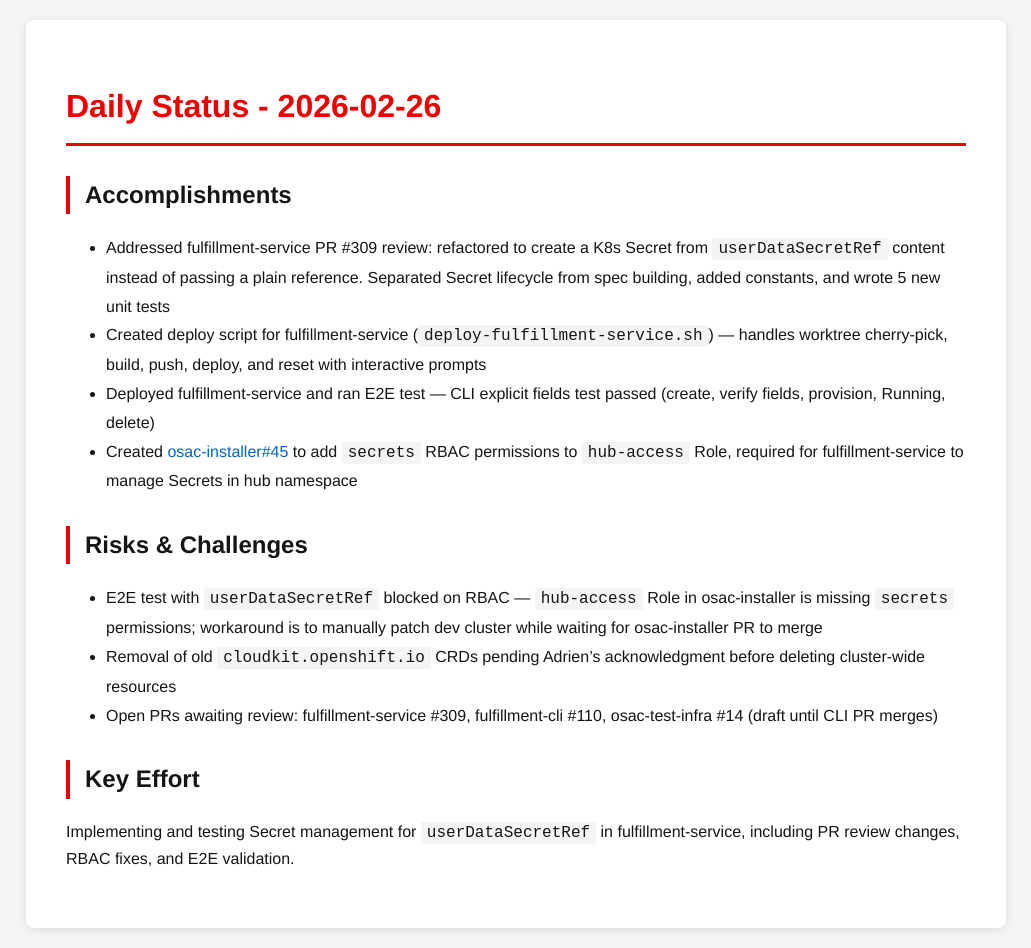
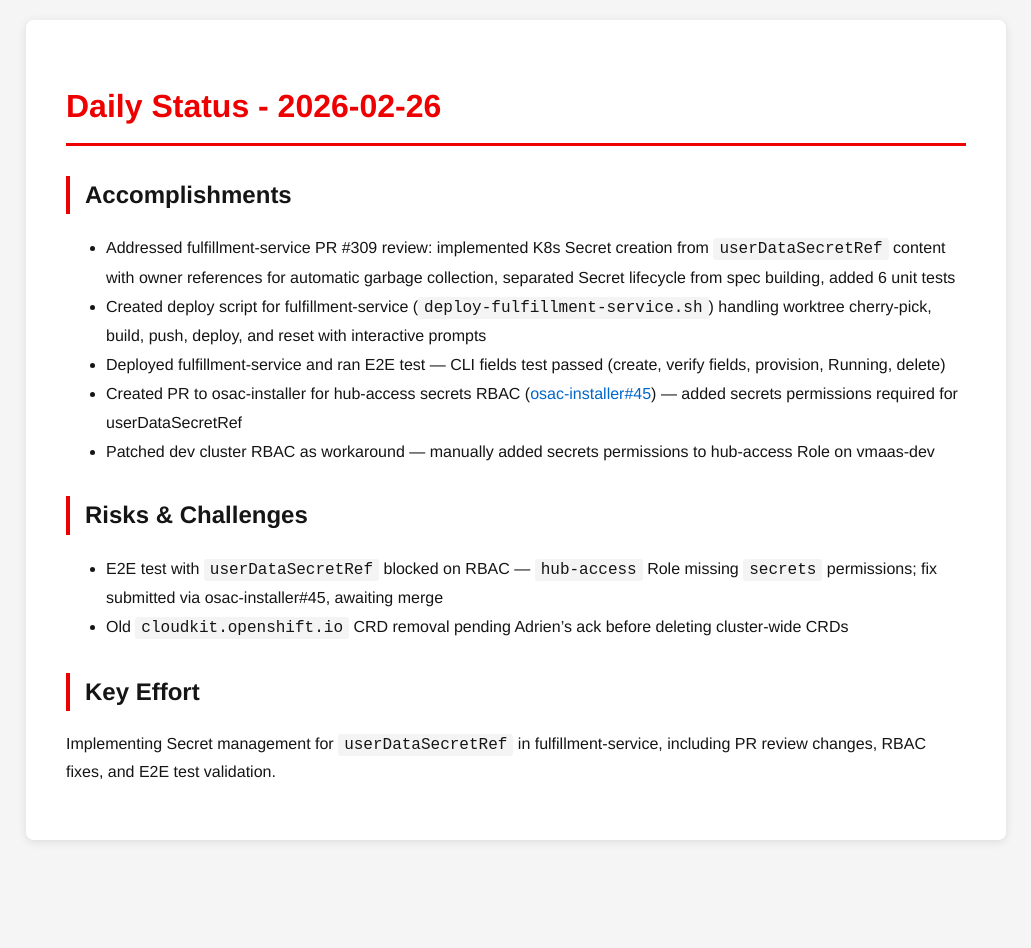
Before and after one commit to tzvatot/daily-status, a Jekyll site: the page built from 2026-02-26.md, in a window 1280 px wide. Shown: the whole page, without its empty margins (124-1155 px from the left). Built offline with Jekyll 4.4.1, drawn with Linux system fonts in a browser that asks for light colours; after the commit the page ends 900 px from its top, so only the background shows below that.

Commit message:
Daily status update - 2026-02-26

```diff
--- a/2026-02-26.md
+++ b/2026-02-26.md
@@ -7,15 +7,15 @@ date: 2026-02-26
 # Daily Status - 2026-02-26
 
 ## Accomplishments
-- Addressed fulfillment-service PR #309 review: refactored to create a K8s Secret from `userDataSecretRef` content instead of passing a plain reference. Separated Secret lifecycle from spec building, added constants, and wrote 5 new unit tests
-- Created deploy script for fulfillment-service (`deploy-fulfillment-service.sh`) — handles worktree cherry-pick, build, push, deploy, and reset with interactive prompts
-- Deployed fulfillment-service and ran E2E test — CLI explicit fields test passed (create, verify fields, provision, Running, delete)
-- Created [osac-installer#45](https://github.com/osac-project/osac-installer/pull/45) to add `secrets` RBAC permissions to `hub-access` Role, required for fulfillment-service to manage Secrets in hub namespace
+- Addressed fulfillment-service PR #309 review: implemented K8s Secret creation from `userDataSecretRef` content with owner references for automatic garbage collection, separated Secret lifecycle from spec building, added 6 unit tests
+- Created deploy script for fulfillment-service (`deploy-fulfillment-service.sh`) handling worktree cherry-pick, build, push, deploy, and reset with interactive prompts
+- Deployed fulfillment-service and ran E2E test — CLI fields test passed (create, verify fields, provision, Running, delete)
+- Created PR to osac-installer for hub-access secrets RBAC ([osac-installer#45](https://github.com/osac-project/osac-installer/pull/45)) — added secrets permissions required for userDataSecretRef
+- Patched dev cluster RBAC as workaround — manually added secrets permissions to hub-access Role on vmaas-dev
 
 ## Risks & Challenges
-- E2E test with `userDataSecretRef` blocked on RBAC — `hub-access` Role in osac-installer is missing `secrets` permissions; workaround is to manually patch dev cluster while waiting for osac-installer PR to merge
-- Removal of old `cloudkit.openshift.io` CRDs pending Adrien's acknowledgment before deleting cluster-wide resources
-- Open PRs awaiting review: fulfillment-service #309, fulfillment-cli #110, osac-test-infra #14 (draft until CLI PR merges)
+- E2E test with `userDataSecretRef` blocked on RBAC — `hub-access` Role missing `secrets` permissions; fix submitted via osac-installer#45, awaiting merge
+- Old `cloudkit.openshift.io` CRD removal pending Adrien's ack before deleting cluster-wide CRDs
 
 ## Key Effort
-Implementing and testing Secret management for `userDataSecretRef` in fulfillment-service, including PR review changes, RBAC fixes, and E2E validation.
+Implementing Secret management for `userDataSecretRef` in fulfillment-service, including PR review changes, RBAC fixes, and E2E test validation.
```
